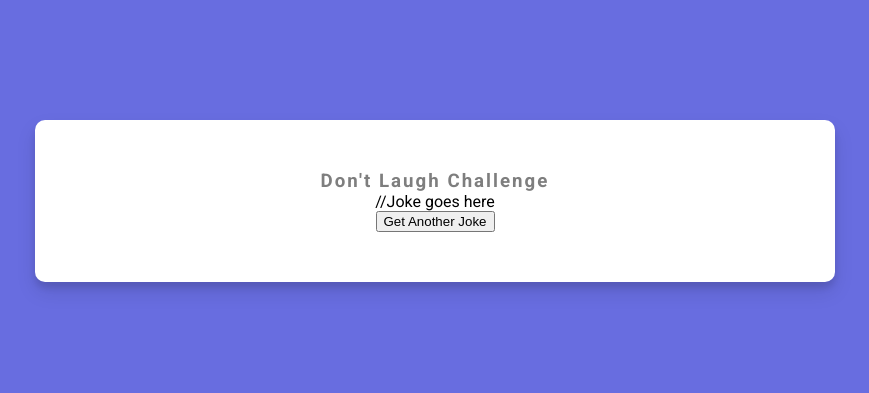
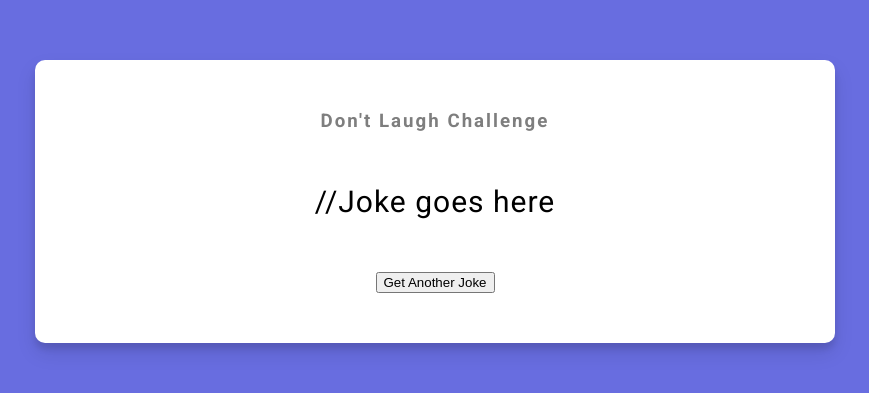
Before and after one commit to jmolina518/dad-jokes, a plain HTML site: page index.html in a window 1280 px wide. Shown: the part 199-592 px from the top of the page, without its empty margins (205-1074 px from the left). Drawn offline with Linux system fonts and the light colour scheme.

Commit message:
add joke style

```diff
--- a/style.css
+++ b/style.css
@@ -32,3 +32,11 @@ h3 {
   opacity: 0.5;
   letter-spacing: 2px;
 }
+
+.joke {
+  font-size: 30px;
+  letter-spacing: 1px;
+  line-height: 40px;
+  margin: 50px auto;
+  max-width: 600px;
+}
```
